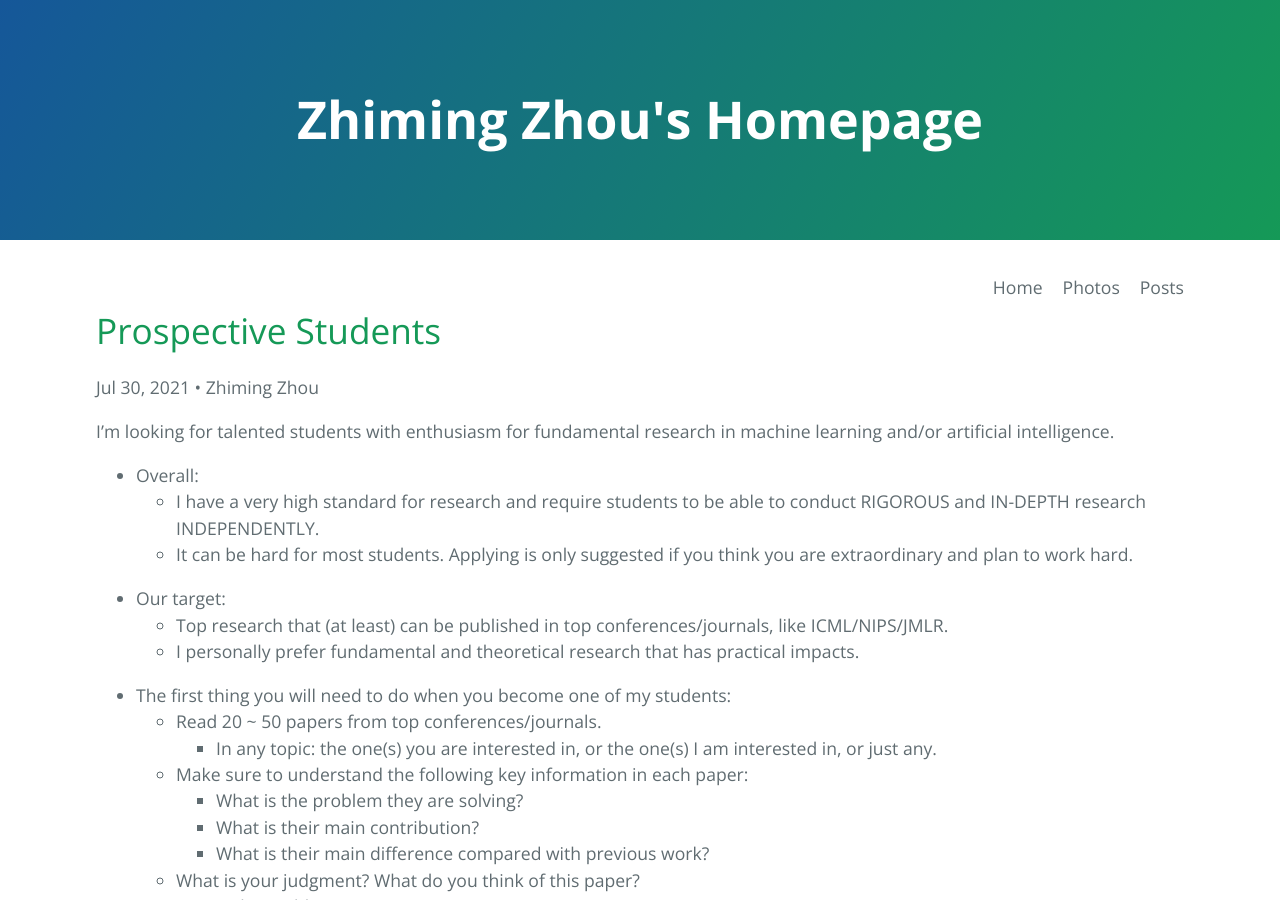
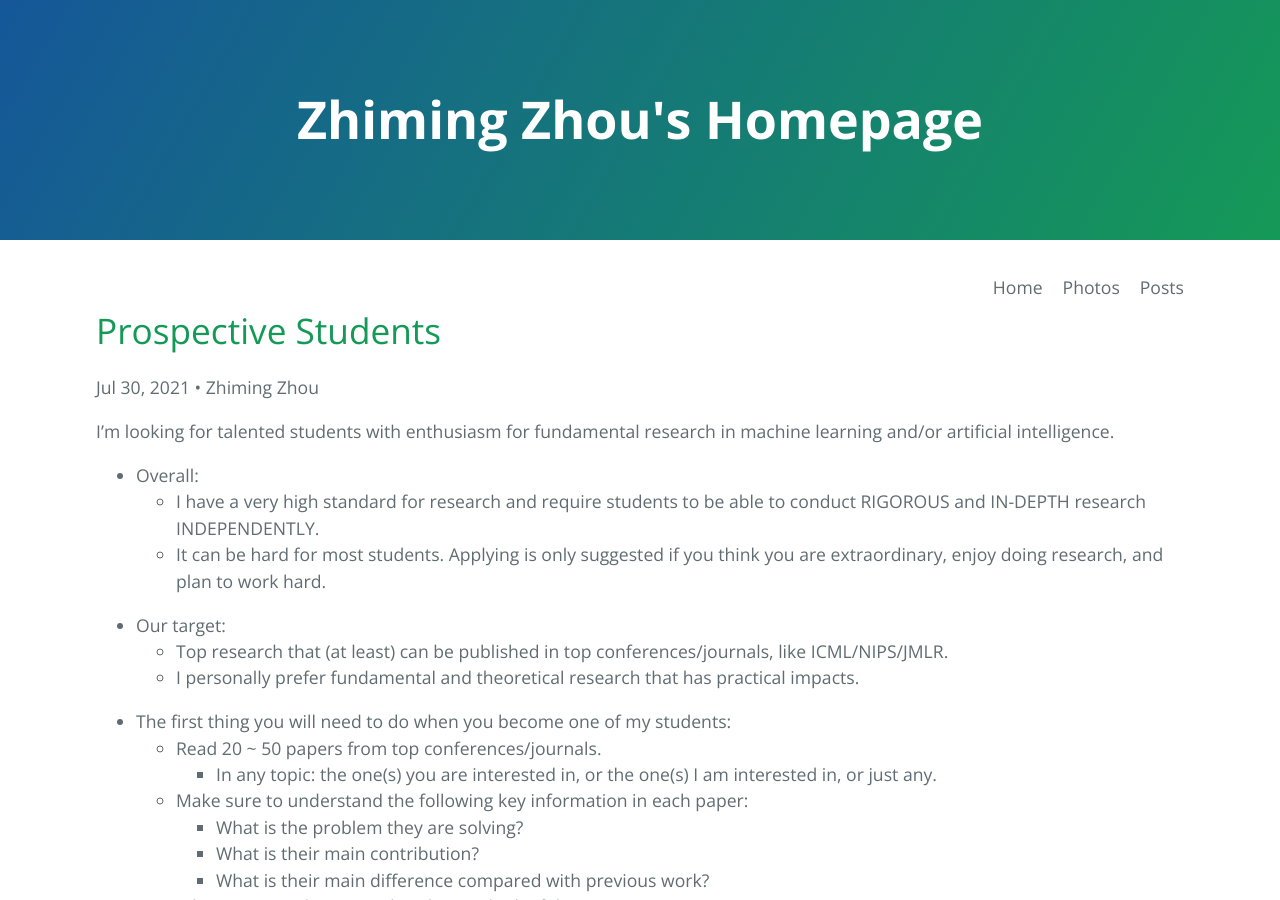
Before and after one commit to ZhimingZhou/zhimingzhou.github.io, a Jekyll site: the page built from _posts/2021-10-11-Prospective-Students.md, in a window 1280 px wide and 900 px high. Built offline with Jekyll 4.4.1, drawn with Linux system fonts in a browser that asks for light colours; comment, search, counter and statistics services are not loaded.

Commit message:
Update 2021-10-11-Prospective-Students.md

```diff
--- a/_posts/2021-10-11-Prospective-Students.md
+++ b/_posts/2021-10-11-Prospective-Students.md
@@ -11,7 +11,7 @@ I’m looking for talented students with enthusiasm for fundamental research in
 
 - Overall:
 	- I have a very high standard for research and require students to be able to conduct RIGOROUS and IN-DEPTH research INDEPENDENTLY.
-	- It can be hard for most students. Applying is only suggested if you think you are extraordinary and plan to work hard.
+	- It can be hard for most students. Applying is only suggested if you think you are extraordinary, enjoy doing research, and plan to work hard.
 
 <!--  -->
 - Our target:
```
